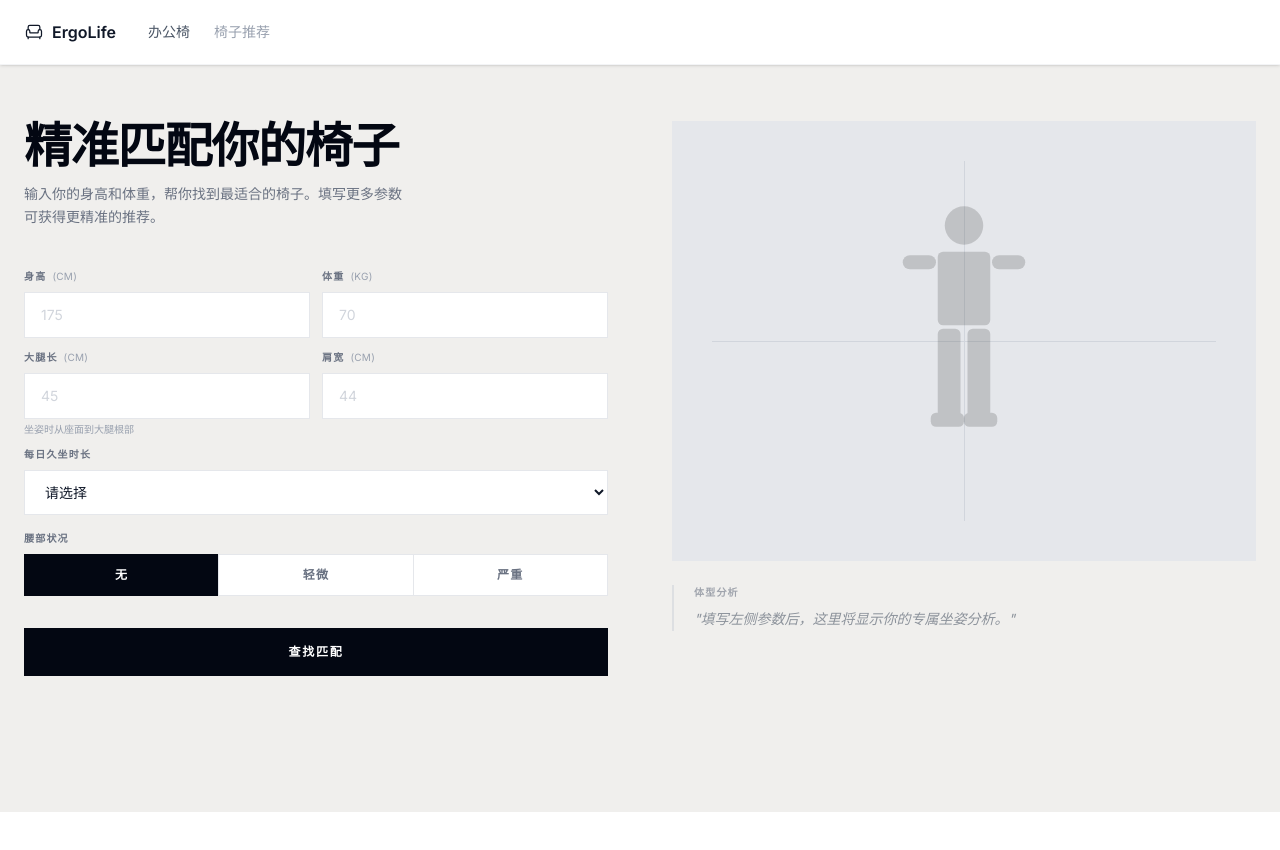
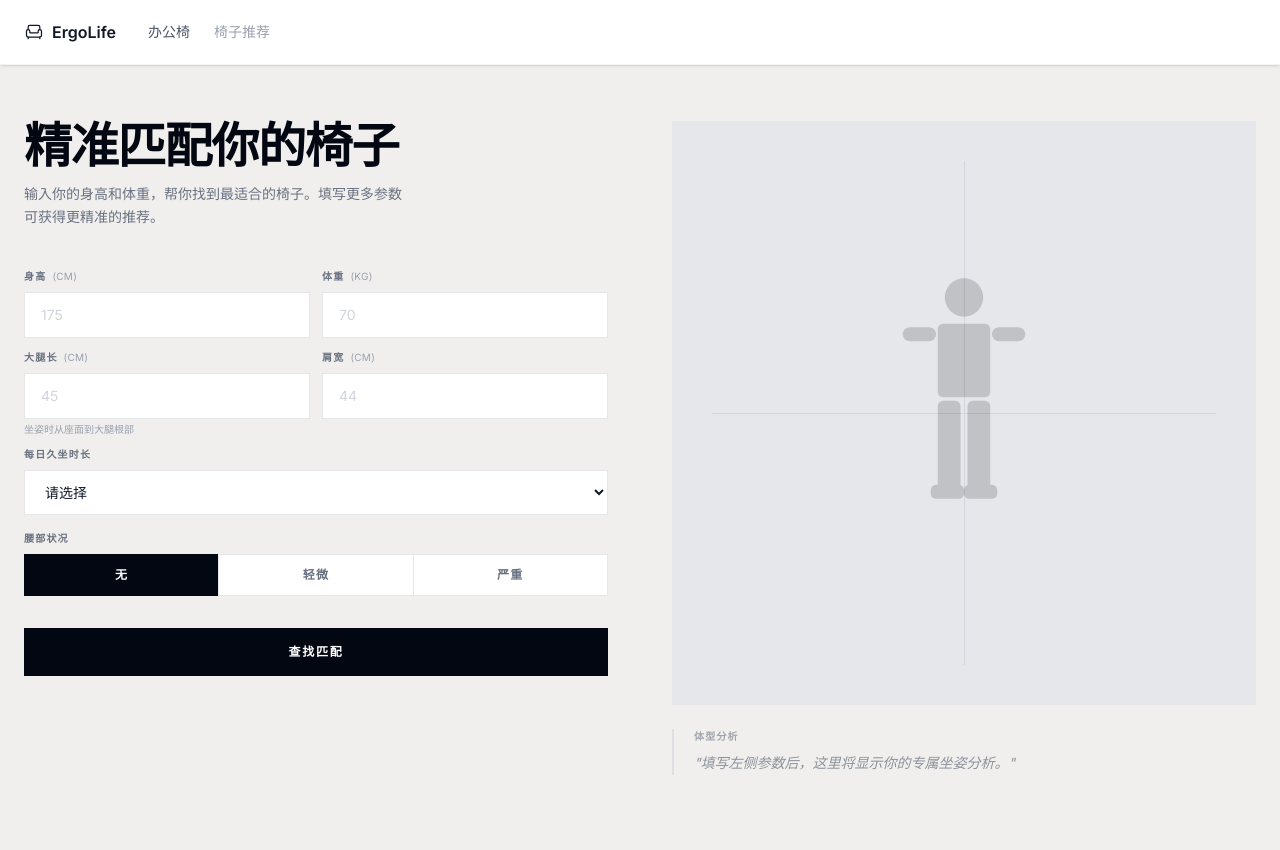
Before and after one commit to dorutowa-evs/ergolife, a Next.js app: page /recommend in a window 1280 px wide. Shown: the top 850 px of the page. Before the commit the page ends 812 px from the top, so only its background shows below. Built offline with nearby package versions, Linux system fonts and the light colour scheme.

Commit message:
style(recommend): make illustration box square (aspect-square)
Co-Authored-By: Claude Sonnet 4.6 <noreply@anthropic.com>

```diff
--- a/src/app/recommend/RecommendClient.tsx
+++ b/src/app/recommend/RecommendClient.tsx
@@ -185,7 +185,7 @@ export function RecommendClient() {
           {/* Right: illustration + description */}
           <div className="flex-1 min-w-0">
             {/* Body silhouette placeholder — always visible */}
-            <div className="relative bg-gray-200 flex items-center justify-center h-[440px] overflow-hidden">
+            <div className="relative bg-gray-200 flex items-center justify-center aspect-square overflow-hidden">
               {/* Crosshair lines */}
               <div className="absolute left-10 right-10 h-px bg-gray-300" />
               <div className="absolute top-10 bottom-10 left-1/2 w-px bg-gray-300" />
```
